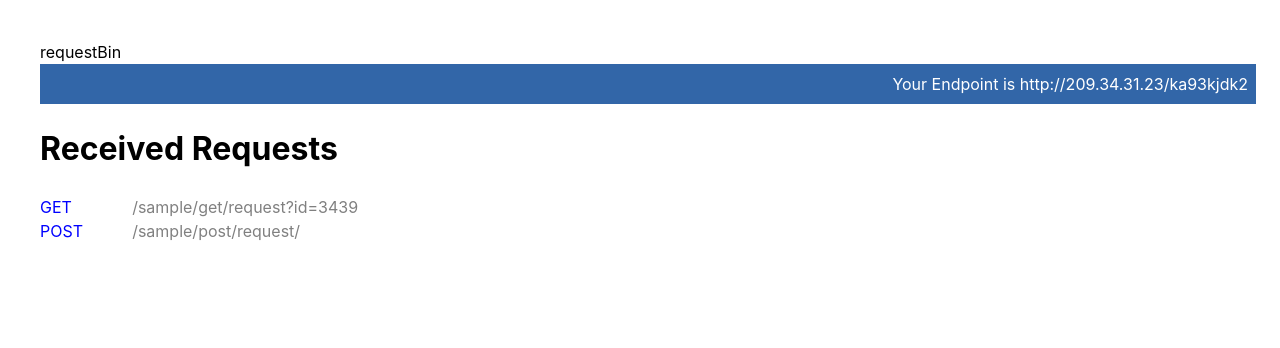
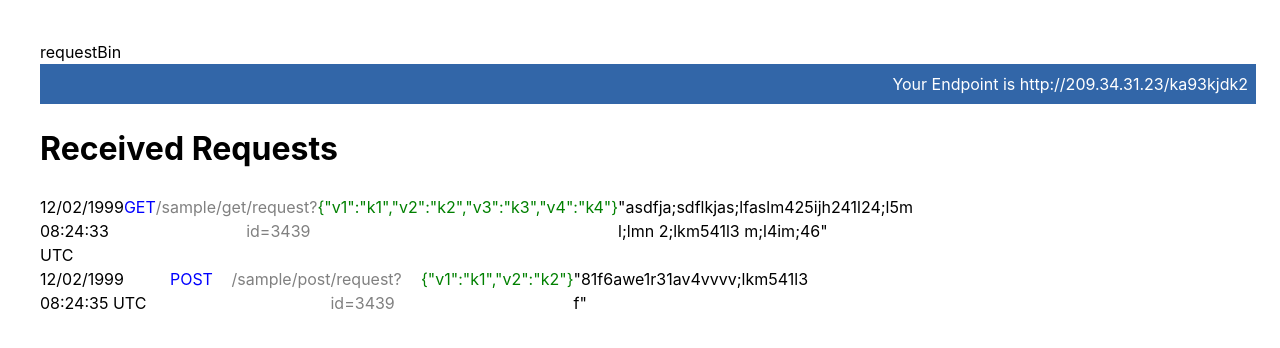
Before and after one commit to jjmchew/requestbin, a React (Vite) app in the folder front/: page / in a window 1280 px wide. Shown: the top 348 px of the page. Built offline with nearby package versions, Linux system fonts and the light colour scheme.

Commit message:
adjust property names to match pg

```diff
--- a/front/src/App.tsx
+++ b/front/src/App.tsx
@@ -8,15 +8,23 @@ function App() {
   const sampleData = [
     {
       id: 12,
-      dateTime: new Date().toUTCString(),
+      date_received: '12/02/1999',
+      time_received: '08:24:33 UTC',
       method: 'GET',
-      path: '/sample/get/request?id=3439',
+      url: '/sample/get',
+      path: '/request?id=3439',
+      headers: { v1: 'k1', v2: 'k2', v3: 'k3', v4: 'k4'},
+      body: 'asdfja;sdflkjas;lfaslm425ijh241l24;l5m l;lmn 2;lkm541l3 m;l4im;46',
     },
     {
       id: 13,
-      dateTime: new Date().toUTCString(),
+      date_received: '12/02/1999',
+      time_received: '08:24:35 UTC',
       method: 'POST',
-      path: '/sample/post/request/',
+      url: '/sample/post',
+      path: '/request?id=3439',
+      headers: { v1: 'k1', v2: 'k2'},
+      body: '81f6awe1r31av4vvvv;lkm541l3 f',
     },
   ];
 
--- a/front/src/components/RequestList.tsx
+++ b/front/src/components/RequestList.tsx
@@ -8,8 +8,9 @@ const RequestList = ({ data }: RequestListProps) => {
   let display = data.map(obj => {
     return (
       <div className={classes.rowWrap}>
-        <div className={classes.date}>{obj.date} {obj.time}</div>
+        <div className={classes.date}>{obj.date_received} {obj.time_received}</div>
         <div className={classes.method}>{obj.method}</div>
+        <div className={classes.path}>{obj.url}</div>
         <div className={classes.path}>{obj.path}</div>
         <div className={classes.headers}>{JSON.stringify(obj.headers)}</div>
         <div className={classes.body}>{JSON.stringify(obj.body)}</div>
```
